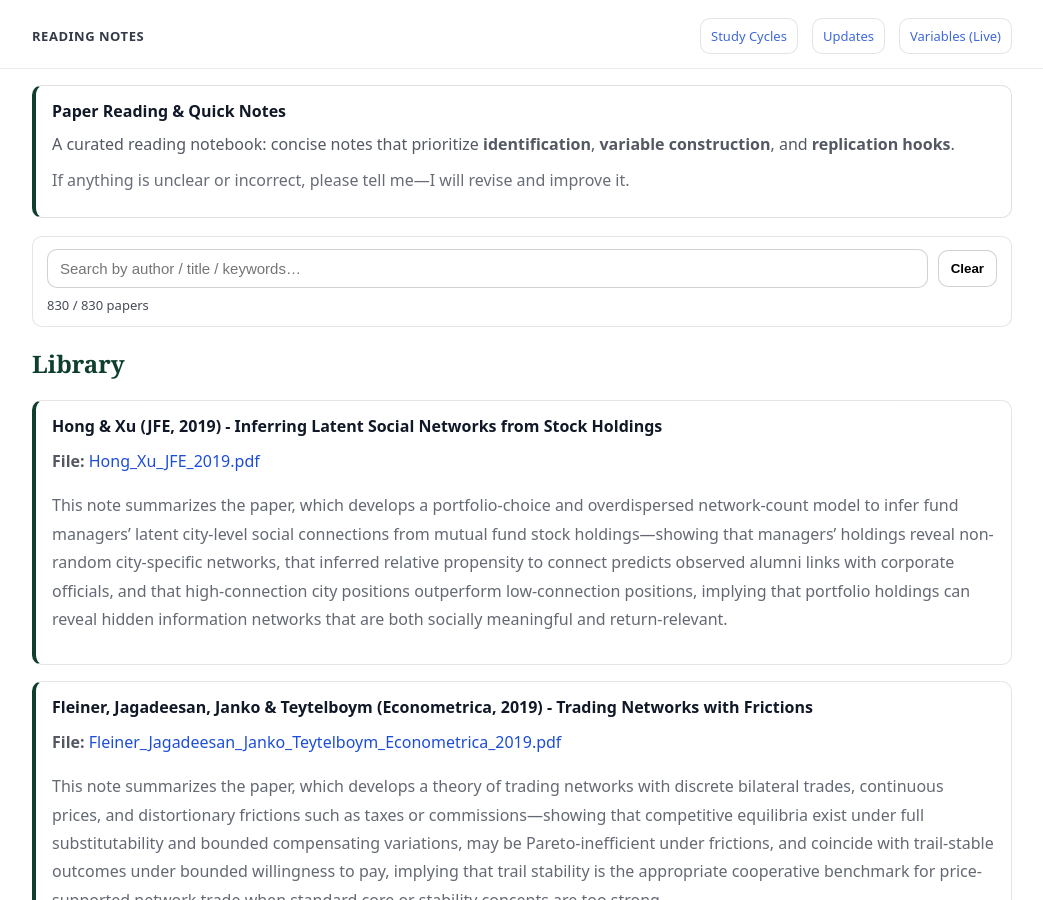
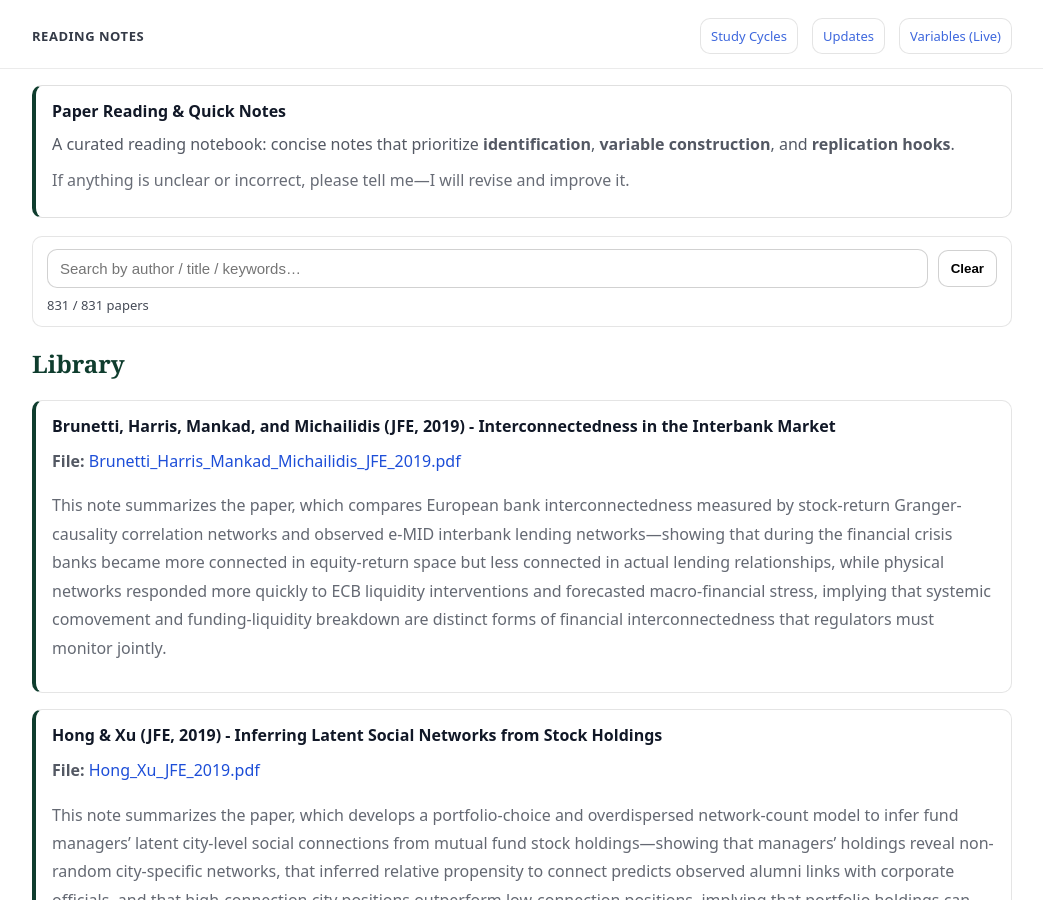
Before and after one commit to yaxinzn/study-archive, a Jekyll site: the page built from reading/index.md, in a window 1280 px wide and 900 px high. Shown: the whole window, without its empty margins (118-1161 px from the left). Built offline with Jekyll 4.4.1, drawn with Linux system fonts in a browser that asks for light colours.

Commit message:
Reading: add/update Brunetti_Harris_Mankad_Michailidis_JFE_2019.pdf

```diff
--- a/_data/reading.yml
+++ b/_data/reading.yml
@@ -1,3 +1,7 @@
+- title: "Brunetti, Harris, Mankad, and Michailidis (JFE, 2019) - Interconnectedness in the Interbank Market"
+  file: "Brunetti_Harris_Mankad_Michailidis_JFE_2019.pdf"
+  desc: "This note summarizes the paper, which compares European bank interconnectedness measured by stock-return Granger-causality correlation networks and observed e-MID interbank lending networks—showing that during the financial crisis banks became more connected in equity-return space but less connected in actual lending relationships, while physical networks responded more quickly to ECB liquidity interventions and forecasted macro-financial stress, implying that systemic comovement and funding-liquidity breakdown are distinct forms of financial interconnectedness that regulators must monitor jointly."
+
 - title: "Hong & Xu (JFE, 2019) - Inferring Latent Social Networks from Stock Holdings"
   file: "Hong_Xu_JFE_2019.pdf"
   desc: "This note summarizes the paper, which develops a portfolio-choice and overdispersed network-count model to infer fund managers’ latent city-level social connections from mutual fund stock holdings—showing that managers’ holdings reveal non-random city-specific networks, that inferred relative propensity to connect predicts observed alumni links with corporate officials, and that high-connection city positions outperform low-connection positions, implying that portfolio holdings can reveal hidden information networks that are both socially meaningful and return-relevant."
```
Also changed, not shown: 1 other file.
